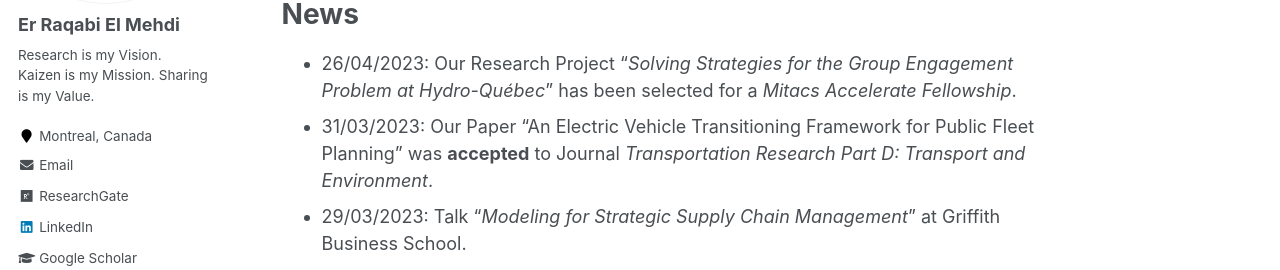
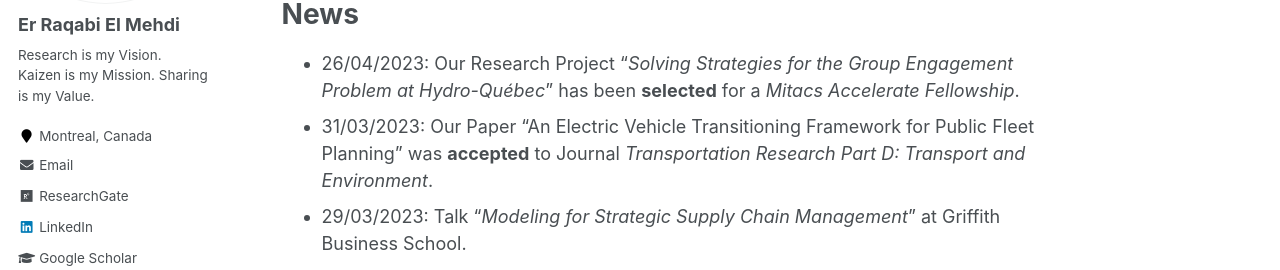
Before and after one commit to RqbMedi/rqbmedi.github.io, a Jekyll site: the page built from _pages/about.md, in a window 1280 px wide and 900 px high, scrolled down 701 px. Shown: the part 180-450 px from the top of the window. Built offline with Jekyll 4.4.1, drawn with Linux system fonts in a browser that asks for light colours; some web fonts are replaced.

```diff
--- a/_pages/about.md
+++ b/_pages/about.md
@@ -26,7 +26,7 @@ My Curriculum Vitae can be found [here](http://rqbmedi.github.io/files/CV.pdf).
 
 News
 ======
-- 26/04/2023: Our Research Project "*Solving Strategies for the Group Engagement Problem at Hydro-Québec*" has been selected for a *Mitacs Accelerate Fellowship*.
+- 26/04/2023: Our Research Project "*Solving Strategies for the Group Engagement Problem at Hydro-Québec*" has been **selected** for a *Mitacs Accelerate Fellowship*.
 - 31/03/2023: Our Paper "An Electric Vehicle Transitioning Framework for Public Fleet Planning" was **accepted** to Journal *Transportation Research Part D: Transport and Environment*.
 - 29/03/2023: Talk "*Modeling for Strategic Supply Chain Management*" at Griffith Business School.
 - 14/02/2023: Our Research Project "*OCP Optimizes its Supply Chain for Africa*" has been selected as a **Finalist** at the [*IFORS Prize for OR in Development 2023*](https://ifors.org/newsletter/ifors-news-march-2023.pdf).
```
